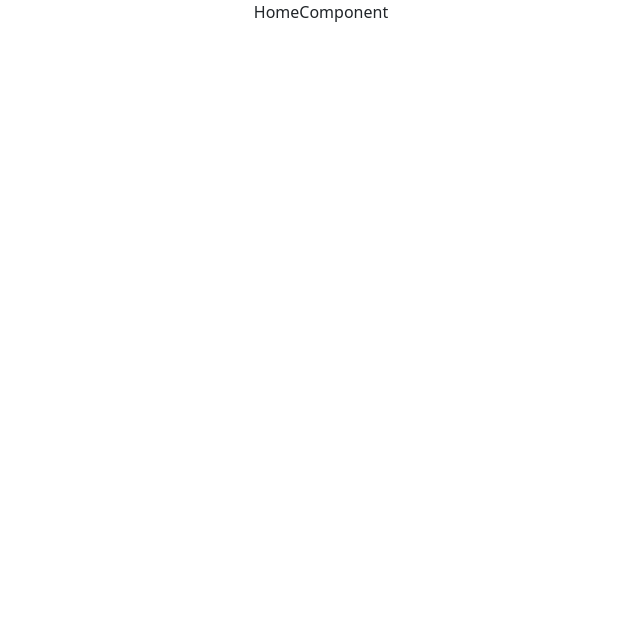
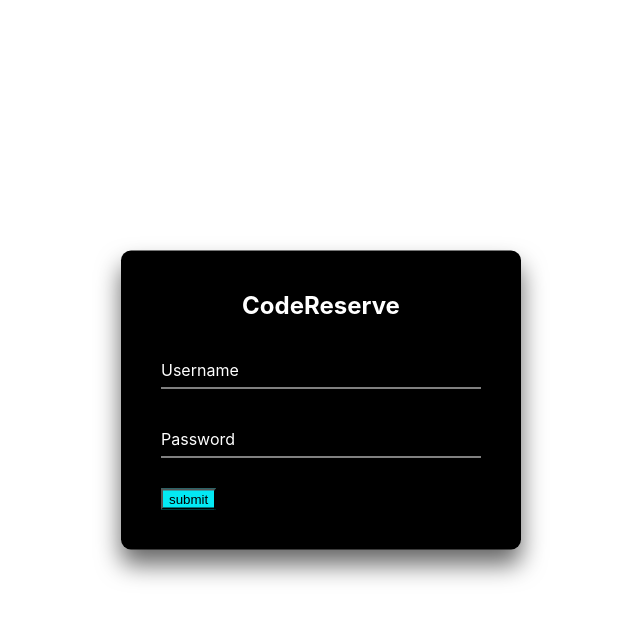
Before and after one commit to Blasterphantom/codereact, a React (Create React App) app: page / in a window 1280 px wide. Shown: the top 620 px of the page, without its empty margins (319-959 px from the left). Built offline with nearby package versions, Linux system fonts and the light colour scheme.

Commit message:
quickpushh

```diff
--- a/src/App.js
+++ b/src/App.js
@@ -1,21 +1,16 @@
-import './App.css';
-import 'bootstrap/dist/css/bootstrap.min.css';
+// import './App.css';
+// import 'bootstrap/dist/css/bootstrap.min.css';
 import { BrowserRouter, Link, Routes, Route } from "react-router-dom";
 import HomeComponent from './Components/HomeComponent/HomeComponent.js';
 import LoginComponent from './Components/LoginComponent/LoginComponent.js'
 import CreateAccountComponent from './Components/CreateAccountComponent/CreateAccountComponent.js';
+import LoginMe from './Components/LoginComponent/LoginComponent.js';
 
 function App() {
   return (
-    <BrowserRouter>
-      <div id='startPage' className='App'>
-        <Routes>
-              <Route path="/" element={<HomeComponent />} />
-              <Route path="Login" element={<LoginComponent/> } />
-              <Route path="CreateAccount" element={<CreateAccountComponent/> } />
-        </Routes>
-      </div>
-    </BrowserRouter>
+   <>
+   <LoginMe/>
+   </>
   );
 }
 
--- a/src/Components/LoginComponent/Login.css
+++ b/src/Components/LoginComponent/Login.css
@@ -0,0 +1,69 @@
+/* html {
+  text-align: center;
+  height: 100%;
+} */
+/* body {
+  margin: 0;
+  padding: 0px;
+  font-family: sans-serif;
+  background: #141e30;
+} */
+.login_box {
+  background-color: black ;
+  position: absolute;
+  top: 50%;
+  left: 50%;
+  width: 400px;
+  padding: 40px;
+  transform: translate(-50%, -50%);
+  box-sizing: border-box;
+  box-shadow: 0px 15px 25px rgba(0, 0, 0, 0.6);
+  border-radius: 10px;
+}
+
+.login_box h2 {
+  margin: 0 0 30px;
+  padding: 0;
+  color: #fff;
+  text-align: center;
+}
+.login_box .user_box {
+  position: relative;
+}
+.login_box .user_box input {
+  width: 100%;
+  padding: 10px 0;
+  font-size: 16px;
+  color: #fff;
+  margin-bottom: 30px;
+  border: none;
+  border-bottom: 1px solid #fff;
+  outline: none;
+  background: transparent;
+}
+.login_box .user_box label {
+  position: absolute;
+  top: 0;
+  left: 0;
+  padding: 10px 0;
+  font-size: 16px;
+  color: #fff;
+  pointer-events: none;
+  transition: 0.5s;
+}
+.login_box .user_box input:focus ~ label,
+.login_box .user_box input:valid ~ label {
+  top: -20px;
+  left: 0;
+  columns: #03e9f4;
+  font-size: 12px;
+}
+button {
+  margin: 0;
+  background-color: #03e9f4;
+}
+
+.newBg {
+
+  background-color: black;
+}
--- a/src/Components/LoginComponent/LoginComponent.js
+++ b/src/Components/LoginComponent/LoginComponent.js
@@ -1,7 +1,39 @@
-import React from 'react'
+import { useState } from "react";
+import { FloatingLabel, Form, Container } from "react-bootstrap";
+import './Login.css'
 
-export default function LoginComponent() {
+// import jpIMG from "./assets/jp.svg";
+
+import "../LoginComponent/Login.css";
+
+function LoginMe() {
+  const [email, setEmail] = useState("");
+  const [password, setPassword] = useState("");
+
   return (
-    <div>LoginComponent</div>
-  )
+
+
+<div style={{ background: '#00000', }}>
+
+
+  <div className="login_box">
+      <h2>CodeReserve</h2>
+      <div className="user_box">
+        <label>Username</label>
+        <input type="text" required=""></input>
+      </div>
+      <div className="user_box">
+        <label>Password</label>
+        <input type="password" required=""></input>
+      </div>
+      <button type="submit">submit</button>
+    </div>
+
+</div>
+
+
+
+);
 }
+
+export default LoginMe;
```
